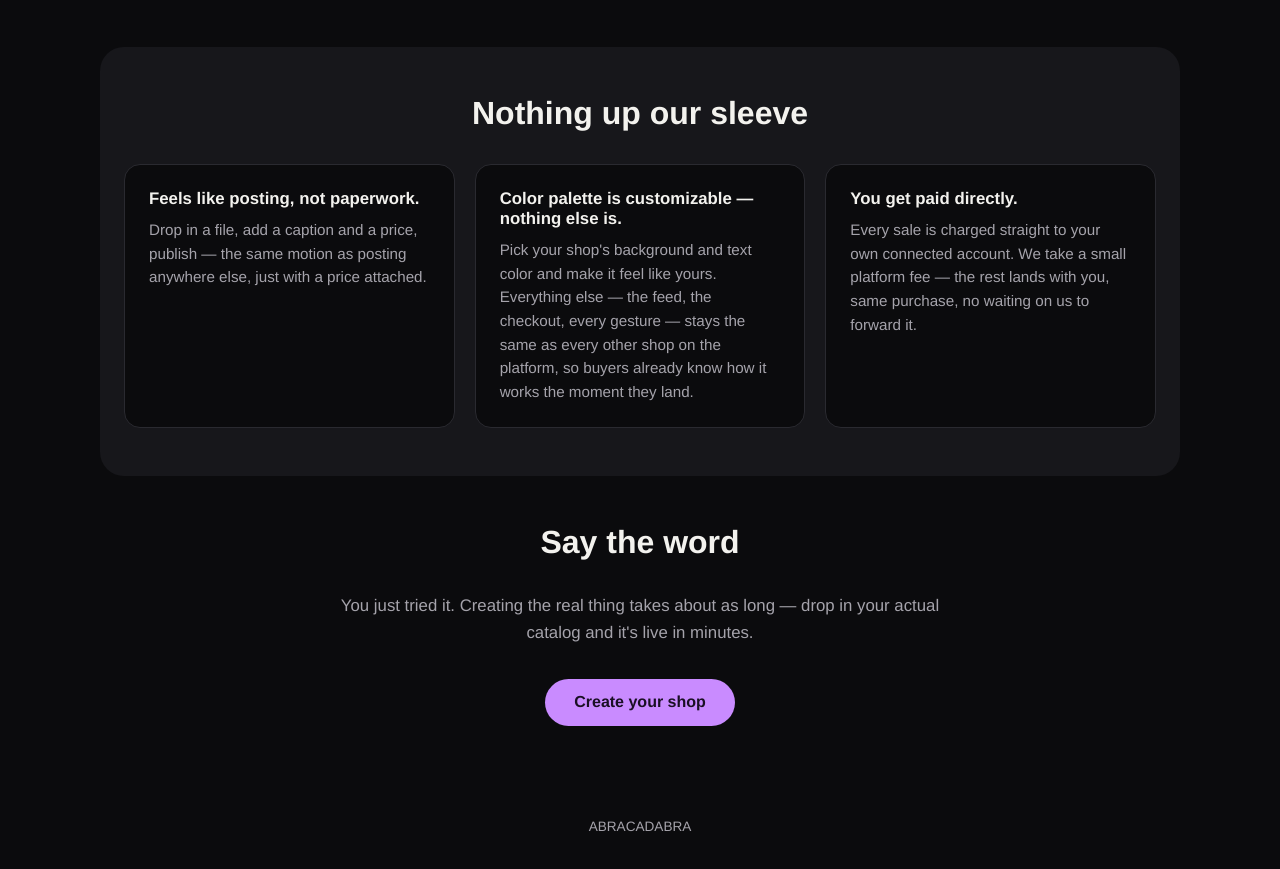
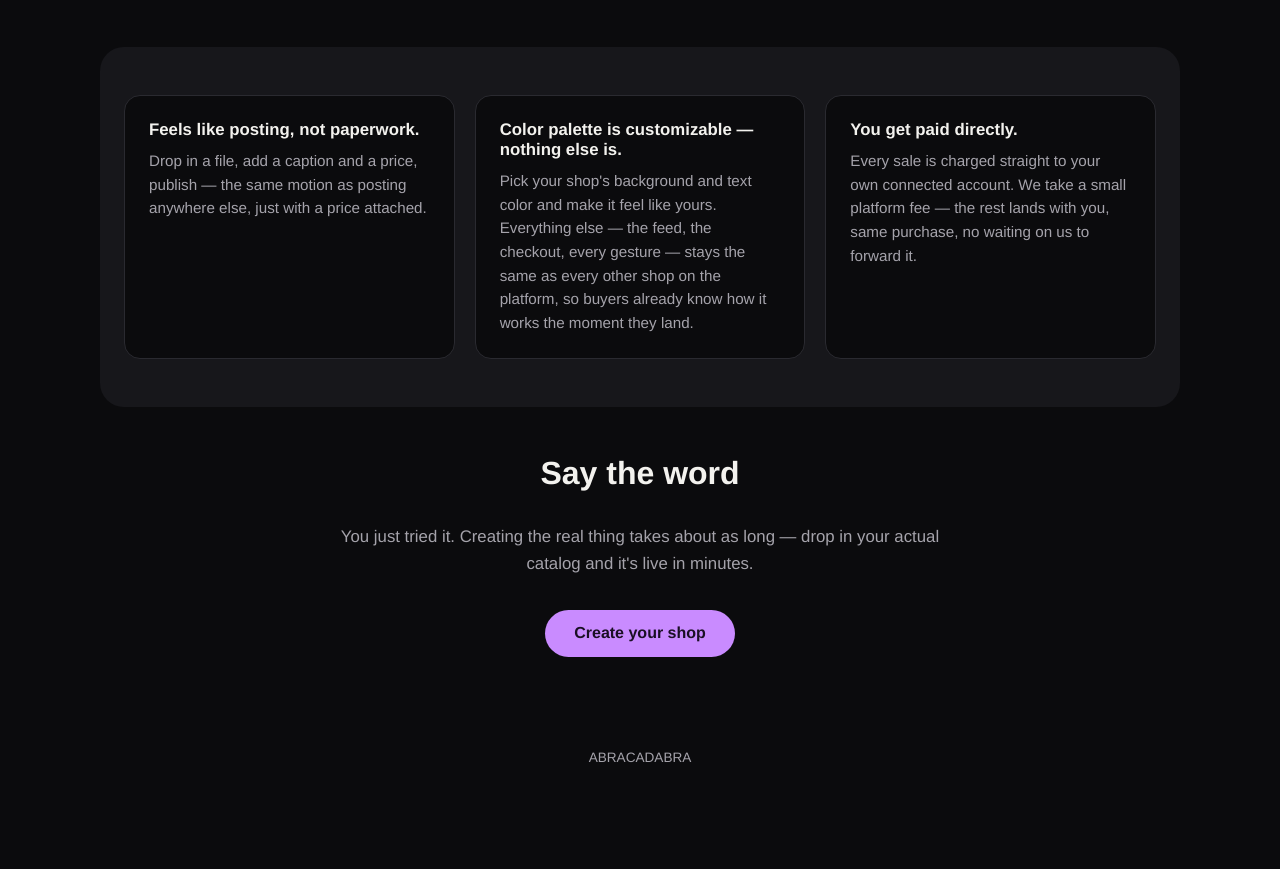
Before and after one commit to nimamixku/abracadabra-site, a Next.js app: page / in a window 1280 px wide. Shown: the part 1669-2538 px from the top of the page. After the commit the page ends 2496 px from the top, so only its background shows below. Built offline with nearby package versions, Linux system fonts and the light colour scheme.

Commit message:
Remove Nothing up our sleeve heading

```diff
--- a/app/page.js
+++ b/app/page.js
@@ -101,7 +101,6 @@ export default function MarketingHome() {
       </section>
 
       <section className="marketing-section marketing-section-alt">
-        <h2>Nothing up our sleeve</h2>
         <div className="marketing-grid">
           <div className="marketing-card">
             <h3>Feels like posting, not paperwork.</h3>
```
